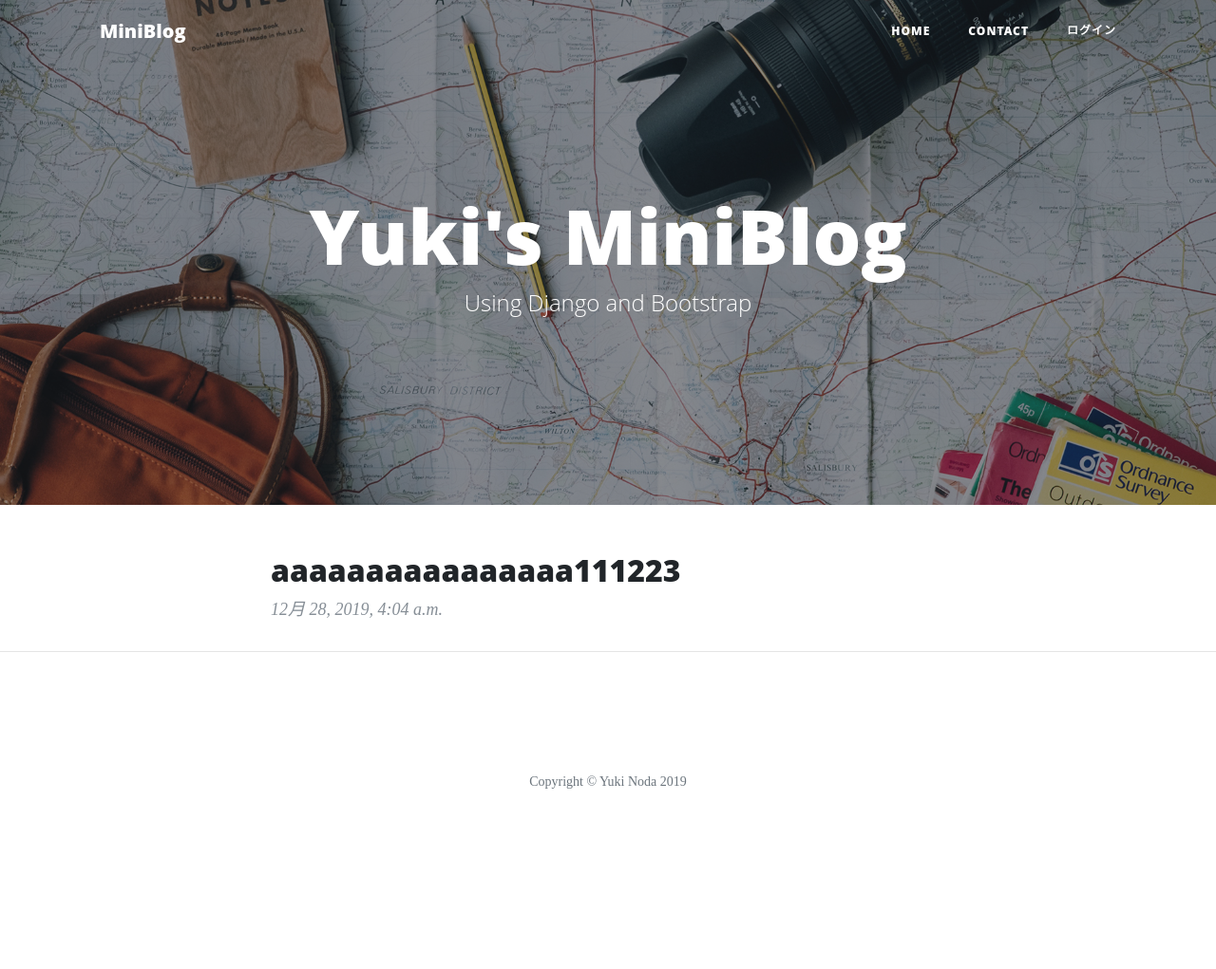
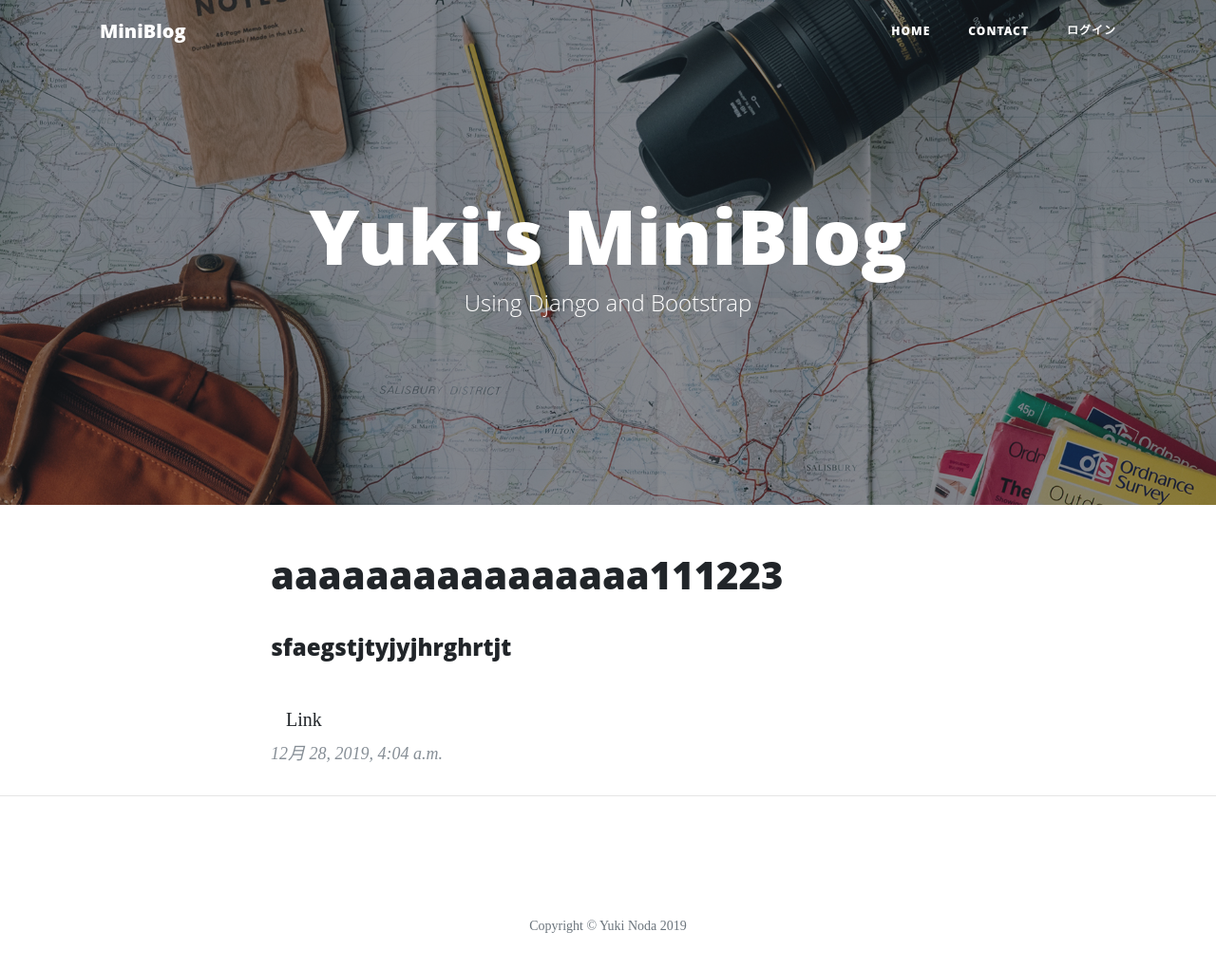
Before and after one commit to Yuki0520-ba/my_miniblog, a Django app: page /34 in a window 1280 px wide. Shown: the top 1021 px of the page at 95% size. Before the commit the page ends 831 px from the top, so only its background shows below. Run offline with Django 3.2, Linux system fonts and the light colour scheme; data comes from the database, SQL or seed files in the repository; both versions use the stored data as it was after the commit; some libraries are stand-ins or nearby versions.

Commit message:
追加変更１

```diff
--- a/blog/models.py
+++ b/blog/models.py
@@ -3,6 +3,11 @@ from django.db import models
 # Create your models here.
 class Blog(models.Model):
     content=models.CharField(max_length=140)
+    content_detail=models.CharField(max_length=600,null=True)
+    url=models.CharField(max_length=140,null=True)
+
+
+
     posted_date=models.DateTimeField(auto_now_add=True) #auto_now_addで追加時に自動で保存する
 
     class Meta:
--- a/blog/templates/blog/blog_detail.html
+++ b/blog/templates/blog/blog_detail.html
@@ -6,9 +6,25 @@
       <div class="col-lg-8 col-md-10 mx-auto">
         <div class="post-preview">
           <!--<a href="post.html"> -->
-            <h2 class="post-title">
+            <h1 class="post-title">
               {{blog.content}}
-            </h2>
+            </h1>
+            <br>
+            {% if blog.content_detail %}
+              <h4 class="post-subtitle">
+                {{blog.content_detail}}
+              </h4>
+
+            {% endif %}
+
+            {% if blog.url %}
+              <br>
+
+              <h7 class="nav-item">
+                <a class="nav-link" href={{ blog.url }}>Link</a>
+              </h7>
+            {% endif %}
+
           <!--</a>-->
           <p class="post-meta">{{blog.posted_date}}</p>
         </div>
--- a/miniblog/settings/dev.py
+++ b/miniblog/settings/dev.py
@@ -13,3 +13,7 @@ DATABASES = {
         'NAME': os.path.join(BASE_DIR, 'db.sqlite3'),
     }
 }
+
+
+
+#ローカルでの実行時=> wsgi.py の whitenoise 関連のコードをコメントアウトする
--- a/miniblog/settings/heroku.py
+++ b/miniblog/settings/heroku.py
@@ -14,3 +14,6 @@ ALLOWED_HOSTS = ['*']
 DATABASES = {}
 DATABASES['default']=dj_database_url.config()
 SECURE_PROXY_SSL_HEADER=('HTTP_X_FORWARDED_PROTO','https')
+
+
+#herokuにデプロイ時 => wsgi.py のwhitenoise関連のコメントアウトを外す
--- a/miniblog/wsgi.py
+++ b/miniblog/wsgi.py
@@ -8,11 +8,11 @@ https://docs.djangoproject.com/en/3.0/howto/deployment/wsgi/
 """
 
 import os
-from whitenoise.django import DjangoWhiteNoise
+#rom whitenoise.django import DjangoWhiteNoise
 
 from django.core.wsgi import get_wsgi_application
 
 os.environ.setdefault('DJANGO_SETTINGS_MODULE', 'miniblog.settings')
 
 application = get_wsgi_application()
-application=DjangoWhiteNoise(application)
+#application=DjangoWhiteNoise(application)
```
Also changed, not shown: blog/forms.py (+5 -3 lines), blog/migrations/0002_auto_20191227_0237.py (added), blog/migrations/0003_blog_content_detail.py (added), blog/migrations/0004_auto_20191228_0355.py (added), db.sqlite3, 1 other file.
